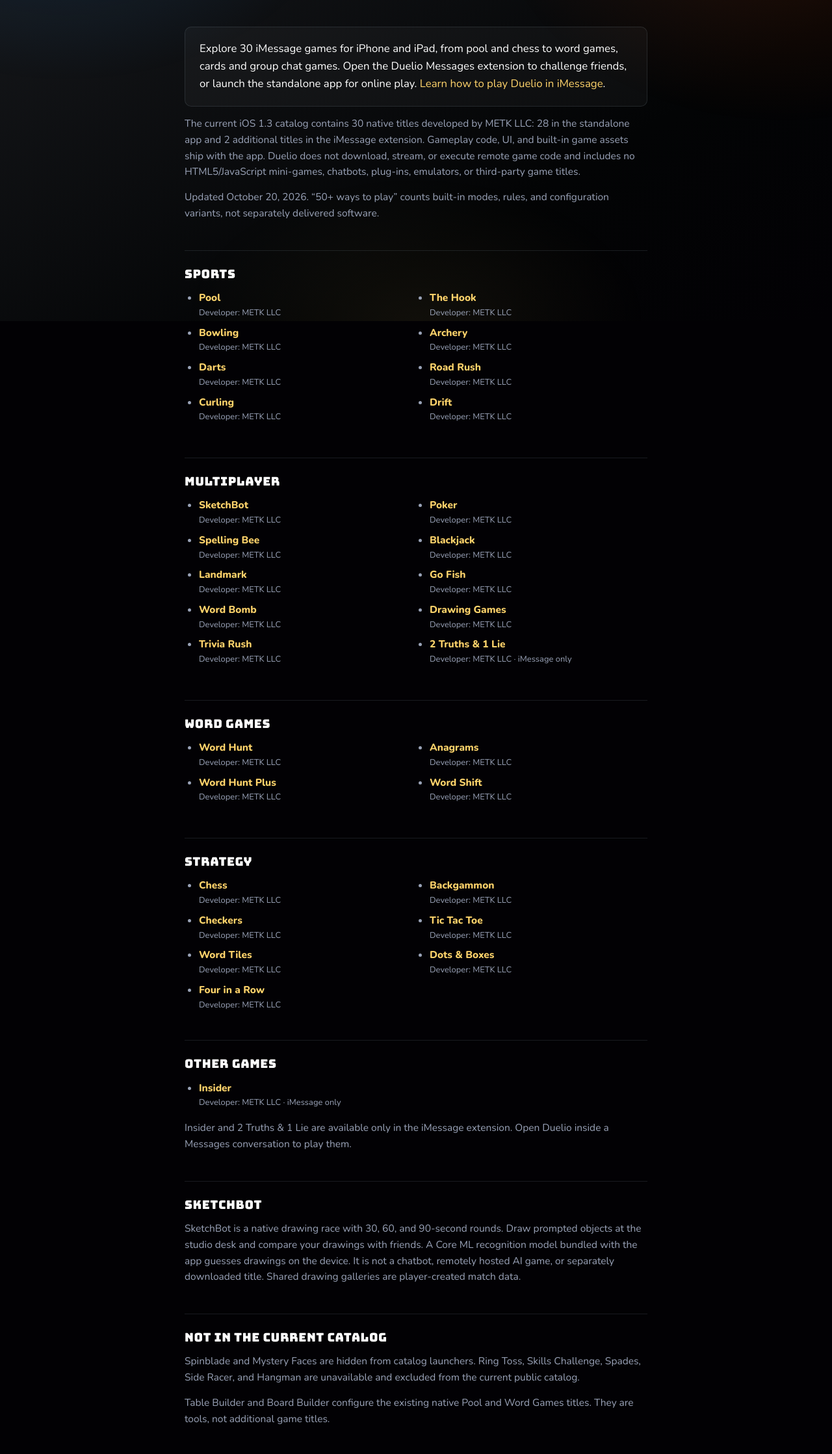
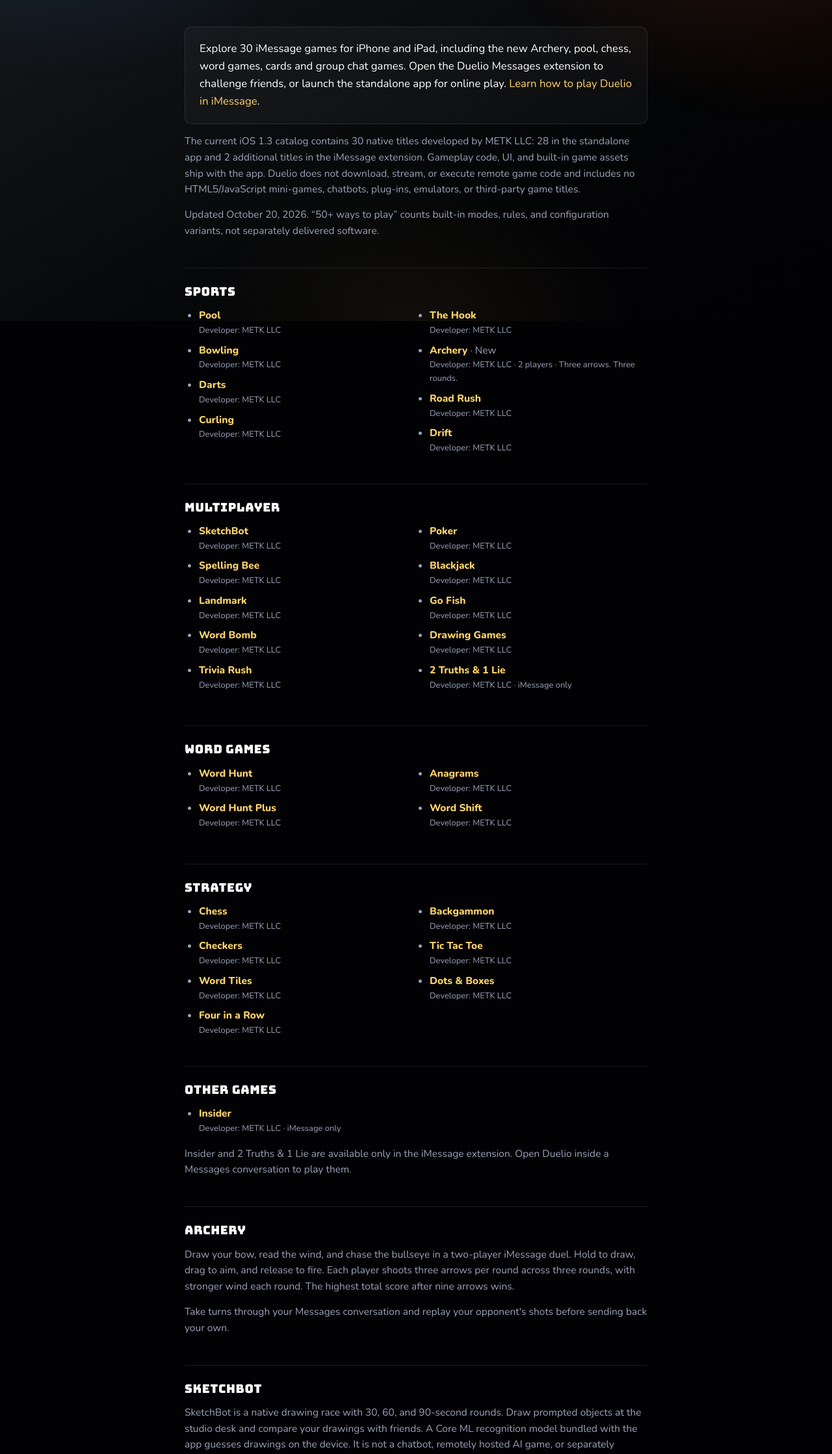
Before and after one commit to theTarekK/duelioapp, a plain HTML site: page games/index.html in a window 1280 px wide. Shown: the part 306-2543 px from the top of the page at 65% size. Drawn offline with Linux system fonts and the light colour scheme; animation ran at ten frames a second.

Commit message:
Feature new Archery game across website catalog

```diff
--- a/assets/site.js
+++ b/assets/site.js
@@ -59,7 +59,7 @@
           config: null },
         { n: "Curling", k: "curling", players: "2", pass: true, config: jumpIn },
         { n: "The Hook", k: "thehook", players: "2", pass: true, config: jumpIn },
-        { n: "Archery", k: "archery", players: "2", pass: true, config: jumpIn },
+        { n: "Archery", k: "archery", players: "2", pass: true, isNew: true, config: { blurb: "Draw your bow, read the wind, and chase the bullseye. Three arrows per round, three rounds, most points wins." } },
         { n: "Road Rush", k: "roadracer", players: "2–8", live: true, pass: true, config: jumpIn },
         { n: "Drift", k: "toprace", players: "2–4", pass: true, config: jumpIn },
       ],
--- a/games/index.html
+++ b/games/index.html
@@ -6,18 +6,18 @@
 <meta name="referrer" content="no-referrer">
 <meta name="viewport" content="width=device-width, initial-scale=1">
 <title>iMessage Game Collection: Pool, Chess &amp; Word Games — Duelio</title>
-<meta name="description" content="Explore Duelio's 30 iMessage games: pool, chess, Word Hunt, darts, card games and group chat games. Play with friends in Messages on iPhone and iPad.">
+<meta name="description" content="Explore Duelio's 30 iMessage games, including the new Archery, pool, chess, Word Hunt and group chat games. Challenge friends in Messages on iPhone and iPad.">
 <link rel="canonical" href="https://duelioapp.com/games/">
 <meta property="og:type" content="website">
 <meta property="og:site_name" content="Duelio">
 <meta property="og:title" content="iMessage Game Collection: Pool, Chess &amp; Word Games — Duelio">
-<meta property="og:description" content="Explore Duelio's 30 iMessage games: pool, chess, Word Hunt, darts, card games and group chat games. Play with friends in Messages on iPhone and iPad.">
+<meta property="og:description" content="Explore Duelio's 30 iMessage games, including the new Archery, pool, chess, Word Hunt and group chat games. Challenge friends in Messages on iPhone and iPad.">
 <meta property="og:url" content="https://duelioapp.com/games/">
 <meta property="og:image" content="https://duelioapp.com/assets/img/duelio-logo.png">
 <meta property="og:image:alt" content="Duelio iMessage games app icon">
 <meta name="twitter:card" content="summary">
 <meta name="twitter:title" content="iMessage Game Collection: Pool, Chess &amp; Word Games — Duelio">
-<meta name="twitter:description" content="Explore Duelio's 30 iMessage games: pool, chess, Word Hunt, darts, card games and group chat games. Play with friends in Messages on iPhone and iPad.">
+<meta name="twitter:description" content="Explore Duelio's 30 iMessage games, including the new Archery, pool, chess, Word Hunt and group chat games. Challenge friends in Messages on iPhone and iPad.">
 <meta name="twitter:image" content="https://duelioapp.com/assets/img/duelio-logo.png">
 <meta name="theme-color" content="#020104">
 <link rel="icon" type="image/png" sizes="32x32" href="/assets/img/favicon-32.png?v=2">
@@ -45,8 +45,8 @@
   </header>
 
   <p class="lead">
-    Explore 30 iMessage games for iPhone and iPad, from pool and chess to word
-    games, cards and group chat games. Open the Duelio Messages extension to
+    Explore 30 iMessage games for iPhone and iPad, including the new Archery,
+    pool, chess, word games, cards and group chat games. Open the Duelio Messages extension to
     challenge friends, or launch the standalone app for online play.
     <a href="/imessage-games/">Learn how to play Duelio in iMessage</a>.
   </p>
@@ -67,7 +67,7 @@
     <li id="game-darts"><a href="?game=darts#game-darts">Darts</a><small>Developer: METK LLC</small></li>
     <li id="game-curling"><a href="?game=curling#game-curling">Curling</a><small>Developer: METK LLC</small></li>
     <li id="game-thehook"><a href="?game=thehook#game-thehook">The Hook</a><small>Developer: METK LLC</small></li>
-    <li id="game-archery"><a href="?game=archery#game-archery">Archery</a><small>Developer: METK LLC</small></li>
+    <li id="game-archery"><a href="?game=archery#game-archery">Archery</a> · New<small>Developer: METK LLC · 2 players · Three arrows. Three rounds.</small></li>
     <li id="game-roadracer"><a href="?game=roadracer#game-roadracer">Road Rush</a><small>Developer: METK LLC</small></li>
     <li id="game-toprace"><a href="?game=toprace#game-toprace">Drift</a><small>Developer: METK LLC</small></li>
   </ul>
@@ -113,6 +113,14 @@
   <p>Insider and 2 Truths &amp; 1 Lie are available only in the iMessage extension.
     Open Duelio inside a Messages conversation to play them.</p>
 
+  <h2>Archery</h2>
+  <p>Draw your bow, read the wind, and chase the bullseye in a two-player
+    iMessage duel. Hold to draw, drag to aim, and release to fire. Each player
+    shoots three arrows per round across three rounds, with stronger wind
+    each round. The highest total score after nine arrows wins.</p>
+  <p>Take turns through your Messages conversation and replay your opponent's
+    shots before sending back your own.</p>
+
   <h2>SketchBot</h2>
   <p>SketchBot is a native drawing race with 30, 60, and 90-second rounds. Draw
     prompted objects at the studio desk and compare your drawings with friends.
```
Also changed, not shown: imessage-games/index.html (+1 -1 lines), index.html (+2 -2 lines), 1 other file.
